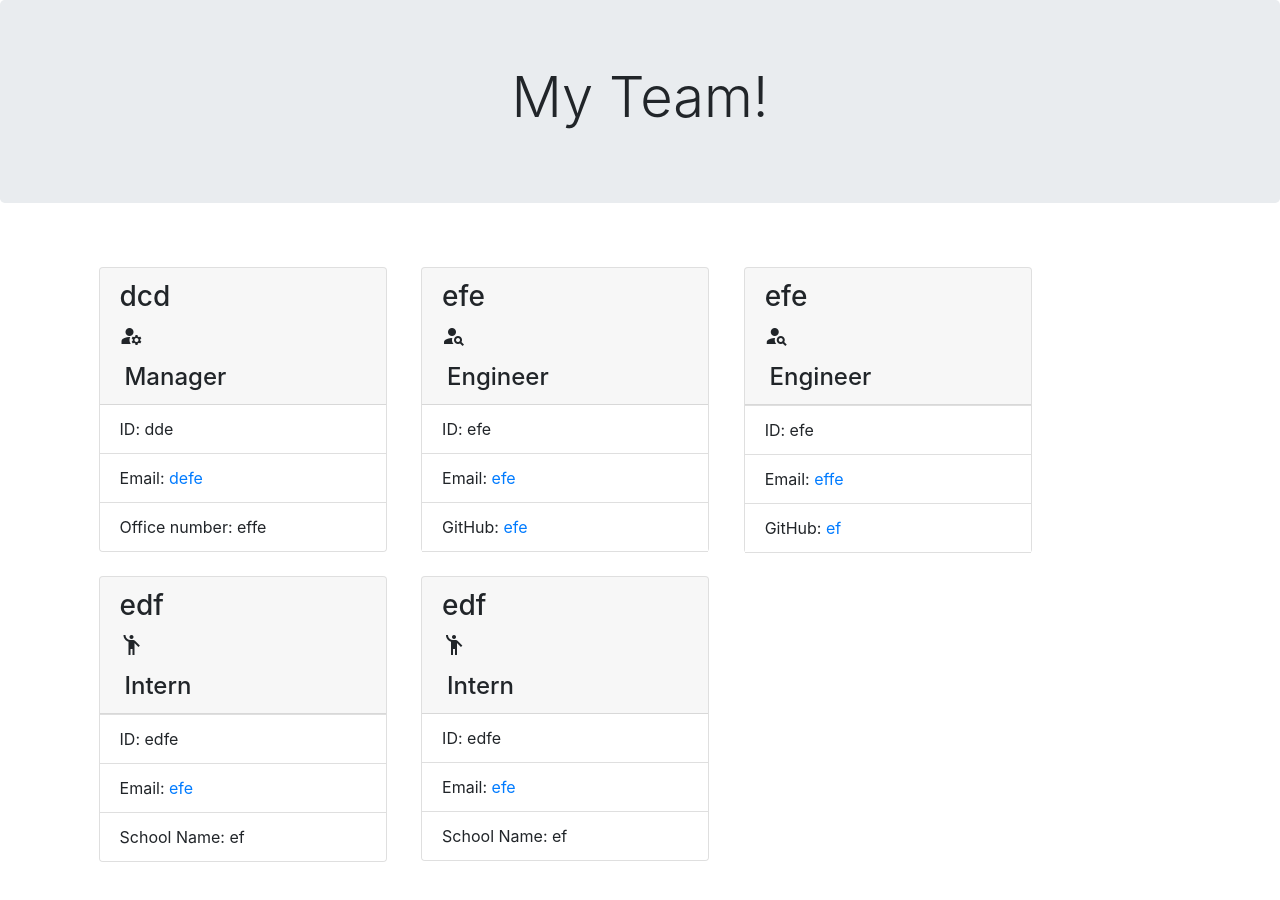
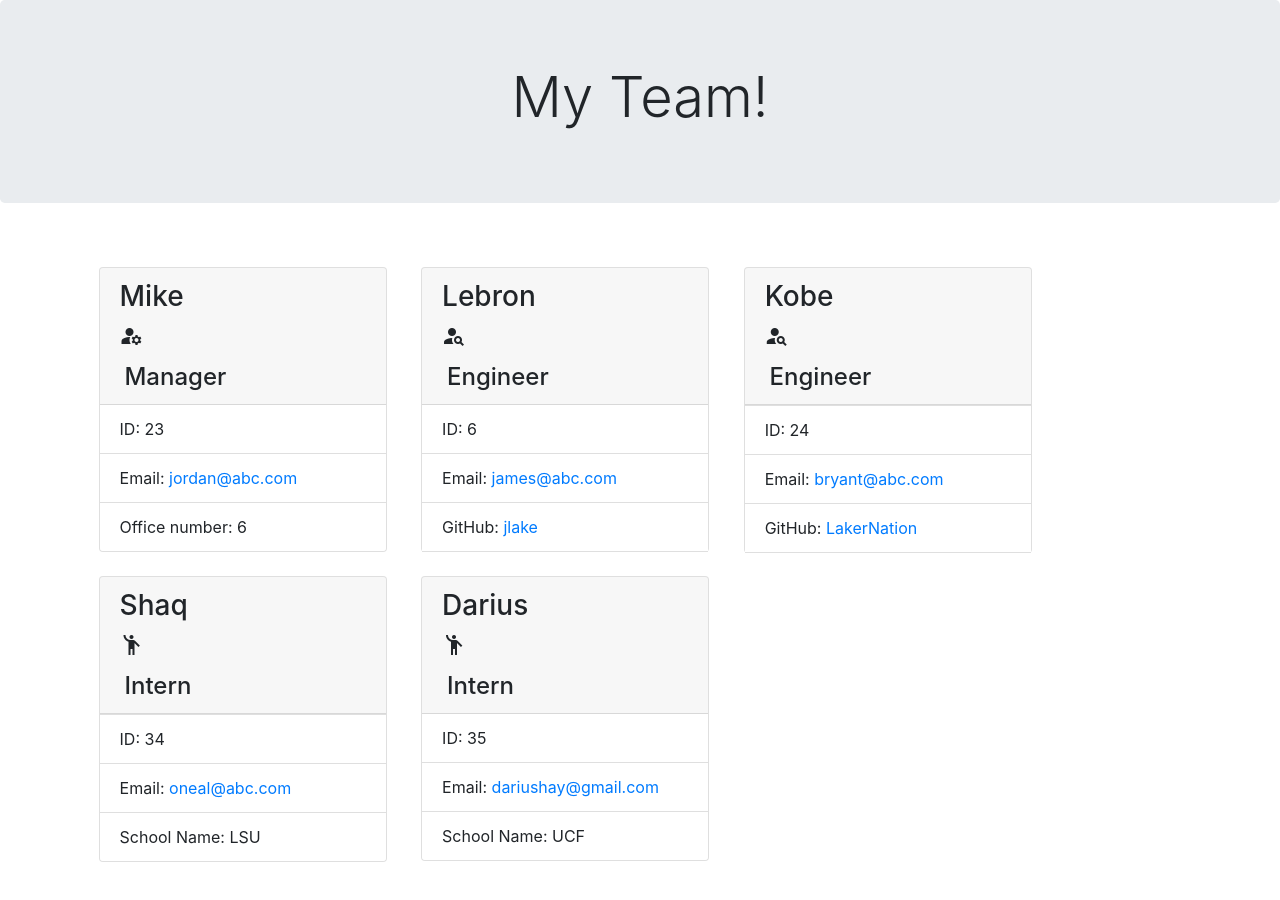
Before and after one commit to DariusHay/Team-Profile-Generator, a website with bundled scripts: page dist/index.html in a window 1280 px wide. Built offline with nearby package versions, Linux system fonts and the light colour scheme.

Commit message:
added with walkthrough video

```diff
--- a/dist/index.html
+++ b/dist/index.html
@@ -26,73 +26,73 @@
     <div id="manager">
             <div class="card" style="width: 18rem;">
                 <div class="card-header">
-                  <h3>dcd<h3>
+                  <h3>Mike<h3>
                   <span class="material-icons">
                     manage_accounts
                     </span><h4>Manager<h4>
                 </div>
                 <ul class="list-group list-group-flush">
-                  <li class="list-group-item">ID: dde</li>
-                  <li class="list-group-item">Email: <a target="blank_" class="mailto" href="mailto:defe">defe</a></li>
-                  <li class="list-group-item">Office number: effe</li>
+                  <li class="list-group-item">ID: 23</li>
+                  <li class="list-group-item">Email: <a target="blank_" class="mailto" href="mailto:jordan@abc.com">jordan@abc.com</a></li>
+                  <li class="list-group-item">Office number: 6</li>
                 </ul>
               </div>
         </div>
     <div id="engineer">
             <div class="card" style="width: 18rem;">
                 <div class="card-header">
-                  <h3>efe<h3>
+                  <h3>Lebron<h3>
                   <span class="material-icons">
                     person_search
                     </span><h4>Engineer<h4>
                 </div>
                 <ul class="list-group list-group-flush">
-                  <li class="list-group-item">ID: efe</li>
-                  <li class="list-group-item">Email: <a target="blank_" class="mailto" href="mailto:efe">efe</a></li>
-                  <li class="list-group-item">GitHub: <a target="blank_" href="https://github.com/efe">efe<a></li>
+                  <li class="list-group-item">ID: 6</li>
+                  <li class="list-group-item">Email: <a target="blank_" class="mailto" href="mailto:james@abc.com">james@abc.com</a></li>
+                  <li class="list-group-item">GitHub: <a target="blank_" href="https://github.com/jlake">jlake<a></li>
                 </ul>
               </div>
         </div><div id="engineer">
             <div class="card" style="width: 18rem;">
                 <div class="card-header">
-                  <h3>efe<h3>
+                  <h3>Kobe<h3>
                   <span class="material-icons">
                     person_search
                     </span><h4>Engineer<h4>
                 </div>
                 <ul class="list-group list-group-flush">
-                  <li class="list-group-item">ID: efe</li>
-                  <li class="list-group-item">Email: <a target="blank_" class="mailto" href="mailto:effe">effe</a></li>
-                  <li class="list-group-item">GitHub: <a target="blank_" href="https://github.com/ef">ef<a></li>
+                  <li class="list-group-item">ID: 24</li>
+                  <li class="list-group-item">Email: <a target="blank_" class="mailto" href="mailto:bryant@abc.com">bryant@abc.com</a></li>
+                  <li class="list-group-item">GitHub: <a target="blank_" href="https://github.com/LakerNation">LakerNation<a></li>
                 </ul>
               </div>
         </div>
     <div id="intern">
         <div class="card" style="width: 18rem;">
             <div class="card-header">
-              <h3>edf<h3>
+              <h3>Shaq<h3>
               <span class="material-icons">
                 emoji_people
                 </span><h4>Intern<h4>
             </div>
             <ul class="list-group list-group-flush">
-              <li class="list-group-item">ID: edfe</li>
-              <li class="list-group-item">Email: <a target="blank_" class="mailto" href="mailto:efe">efe</a></li>
-              <li class="list-group-item">School Name: ef</li>
+              <li class="list-group-item">ID: 34</li>
+              <li class="list-group-item">Email: <a target="blank_" class="mailto" href="mailto:oneal@abc.com">oneal@abc.com</a></li>
+              <li class="list-group-item">School Name: LSU</li>
             </ul>
           </div>
     </div><div id="intern">
         <div class="card" style="width: 18rem;">
             <div class="card-header">
-              <h3>edf<h3>
+              <h3>Darius<h3>
               <span class="material-icons">
                 emoji_people
                 </span><h4>Intern<h4>
             </div>
             <ul class="list-group list-group-flush">
-              <li class="list-group-item">ID: edfe</li>
-              <li class="list-group-item">Email: <a target="blank_" class="mailto" href="mailto:efe">efe</a></li>
-              <li class="list-group-item">School Name: ef</li>
+              <li class="list-group-item">ID: 35</li>
+              <li class="list-group-item">Email: <a target="blank_" class="mailto" href="mailto:dariushay@gmail.com">dariushay@gmail.com</a></li>
+              <li class="list-group-item">School Name: UCF</li>
             </ul>
           </div>
     </div>
```
Also changed, not shown: README.md, src-helper-code/screen.png (added).
